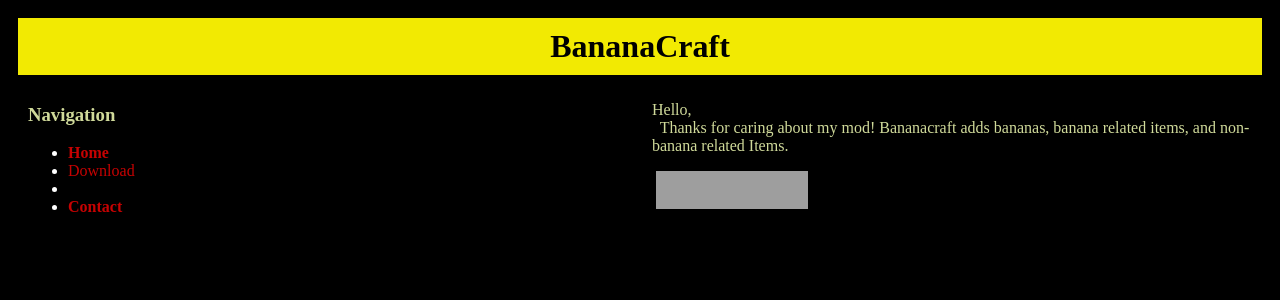
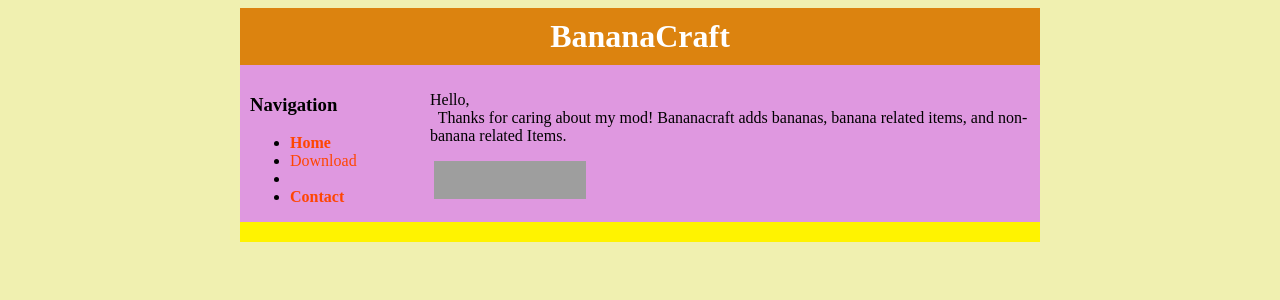
Before and after one commit to eleksploded/BananaCraft, a PHP site: page / in a window 1280 px wide. Shown: the top 300 px of the page. Run offline with PHP 8.4, Linux system fonts and the light colour scheme; grey boxes are pictures that could not be loaded.

Commit message:
Update style.css

```diff
--- a/style.css
+++ b/style.css
@@ -1,45 +1,28 @@
 #header {
-	background-color: #F2EA02;
-	color: black;
+	background-color: #DC830F;
+	color: white;
 	text-align: center;
 	padding: 10px;
-	margin-left: auto;
 }
 
 a {
 	text-decoration: none;
-	color: #C60202;
-}
-
-li {
-	color: white;
-}
-
-#main a {
-	text-decoration: none;
-	color: #1509FF;
-	width: 800px;
+	color: #FF4501;
 }
 
 h1 {
 	margin: 0;
 }
 
-#nav, #main h2, h3, p {
-	color: #D0DA9A;
+body {
+	background-color: #F0F0B0;
 }
 
-body {
-	background-color: #000;
-}
-
-
 #container {
-	background-color: #000;
+	background-color: #DF98E0;
 	margin-left: auto;
 	margin-right: auto;
-	opacity: 1;
-	padding: 10px;
+	width: 800px;
 }
 
 #content {
@@ -70,9 +53,7 @@
 #footer {
 	clear: both;
 	padding: 10px;
-	background-color: transparent;
-	color: #red;
+	background-color: #FFF300;
+	color: #FF0000;
 	text-align: right;
-	opacity: 1;
-
 }
```
